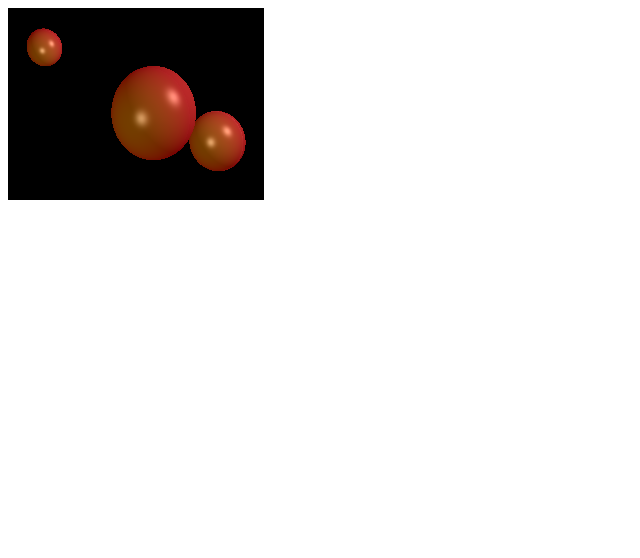
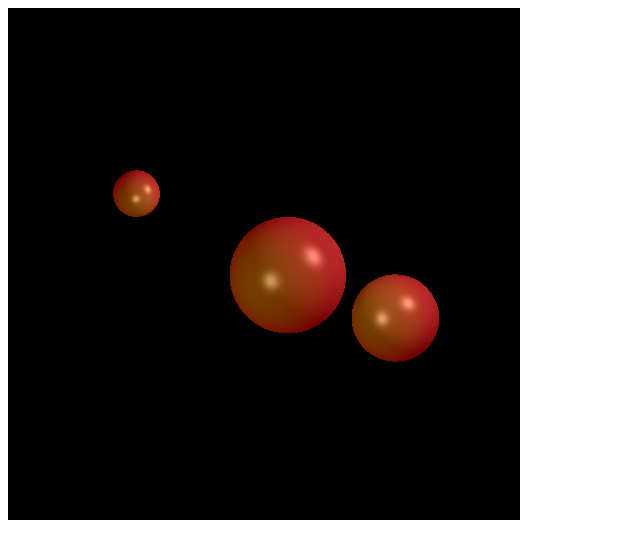
Before and after one commit to Flo-CS/js-3D-renderer, a website built with webpack: page index.html in a window 1280 px wide. Shown: the whole page, without its empty margins (0-640 px from the left). Built offline with nearby package versions, Linux system fonts and the light colour scheme.

Commit message:
Refactor a bit

```diff
--- a/src/Scene.ts
+++ b/src/Scene.ts
@@ -6,7 +6,7 @@ import Light from "./lights/Light";
 import Ray from "./vectors/Ray";
 import Thing from "./things/Thing";
 import Color from "./materials/Color";
-import { calculateDiffuseTermForLight, getPhongColor } from "./helpers/phongIlluminationModel";
+import { calculateDiffuseTermForLight, getPhongColorAtIntersection as computePhongColor } from "./helpers/phongIlluminationModel";
 import Vector from "./vectors/Vector";
 import { Intersection } from "./helpers/types";
 import { min } from "./helpers/utilities";
@@ -73,7 +73,7 @@ export default class Scene {
         return minIntersection;
     }
 
-    computeColorAtIntersection(intersection: Intersection, ray: Ray): Color {
+    getColorAtIntersection(intersection: Intersection, ray: Ray): Color {
 
         if (intersection != null) {
             const { thing, t } = intersection;
@@ -81,7 +81,7 @@ export default class Scene {
             const point = ray.at(t)
             const surfaceNormal = thing.computeSurfaceNormal(point);
 
-            return getPhongColor(thing.material, point, surfaceNormal, this.ambientLight, this.lights, this.camera)
+            return computePhongColor(thing.material, point, surfaceNormal, this.ambientLight, this.lights, this.camera)
         } else {
             return new Color()
         }
@@ -96,7 +96,7 @@ export default class Scene {
 
                 const intersection = this.determineClosestIntersection(ray)
 
-                const color = this.computeColorAtIntersection(intersection, ray);
+                const color = this.getColorAtIntersection(intersection, ray);
 
                 this.image.putPixel(x, y, color)
 
--- a/src/helpers/phongIlluminationModel.ts
+++ b/src/helpers/phongIlluminationModel.ts
@@ -26,7 +26,7 @@ export function calculateSpecularTermForLight(light: Light, material: Material,
         .mix(quantityReflectedToCamera ** material.shininess)
 }
 
-export function getPhongColor(material: Material, point: Vector, surfaceNormal: Vector, ambientLight: AmbientLight, lights: Light[], camera: Camera): Color {
+export function getPhongColorAtIntersection(material: Material, point: Vector, surfaceNormal: Vector, ambientLight: AmbientLight, lights: Light[], camera: Camera): Color {
 
     let finalColor = new Color(0, 0, 0);
 
--- a/src/index.ts
+++ b/src/index.ts
@@ -10,15 +10,15 @@ import Vector from "./vectors/Vector";
 
 
 // SETUP THE IMAGE AND THE PLANE REPRESENTING THE IMAGE
-const WIDTH = 256;
-const HEIGHT = 192;
+const WIDTH = 512;
+const HEIGHT = 512;
 
 // Keep same aspect ratio as the image
-const IMAGE_PLANE_LEFT = -1.28;
-const IMAGE_PLANE_RIGHT = 1.28;
-const IMAGE_PLANE_TOP = 0.86;
-const IMAGE_PLANE_BOTTOM = -0.86;
-const IMAGE_PLANE_DEPTH = -0.5;
+const IMAGE_PLANE_LEFT = -2;
+const IMAGE_PLANE_RIGHT = 2;
+const IMAGE_PLANE_TOP = 2;
+const IMAGE_PLANE_BOTTOM = -2;
+const IMAGE_PLANE_DEPTH = 0;
 
 const image = new Image(WIDTH, HEIGHT);
 
@@ -27,7 +27,7 @@ const imagePlane = new ImagePlane(
 )
 
 // SETUP THE CAMERA
-const camera = new Camera(new Vector(0, 0, 2))
+const camera = new Camera(new Vector(0, 0, 10))
 
 
 // SETUP THE SCENE
```
Also changed, not shown: index.html (+34 -0 lines).
